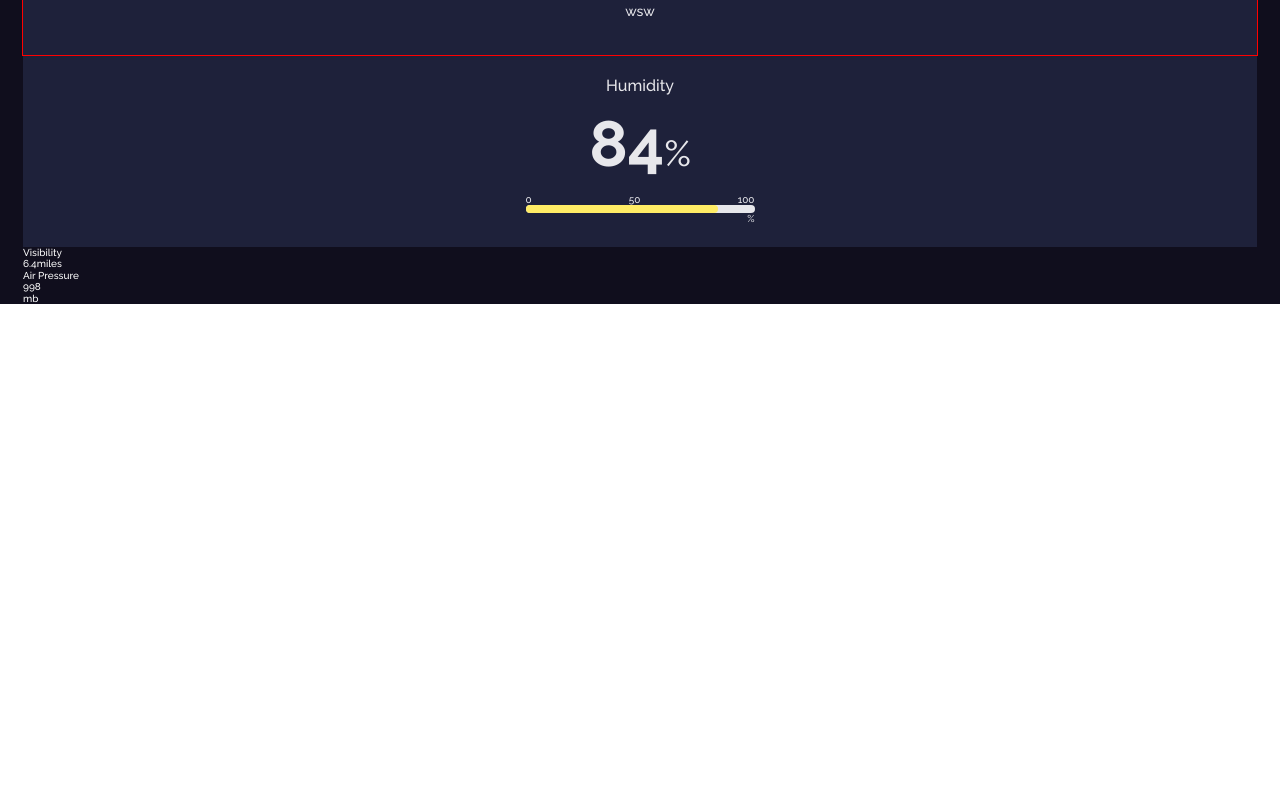
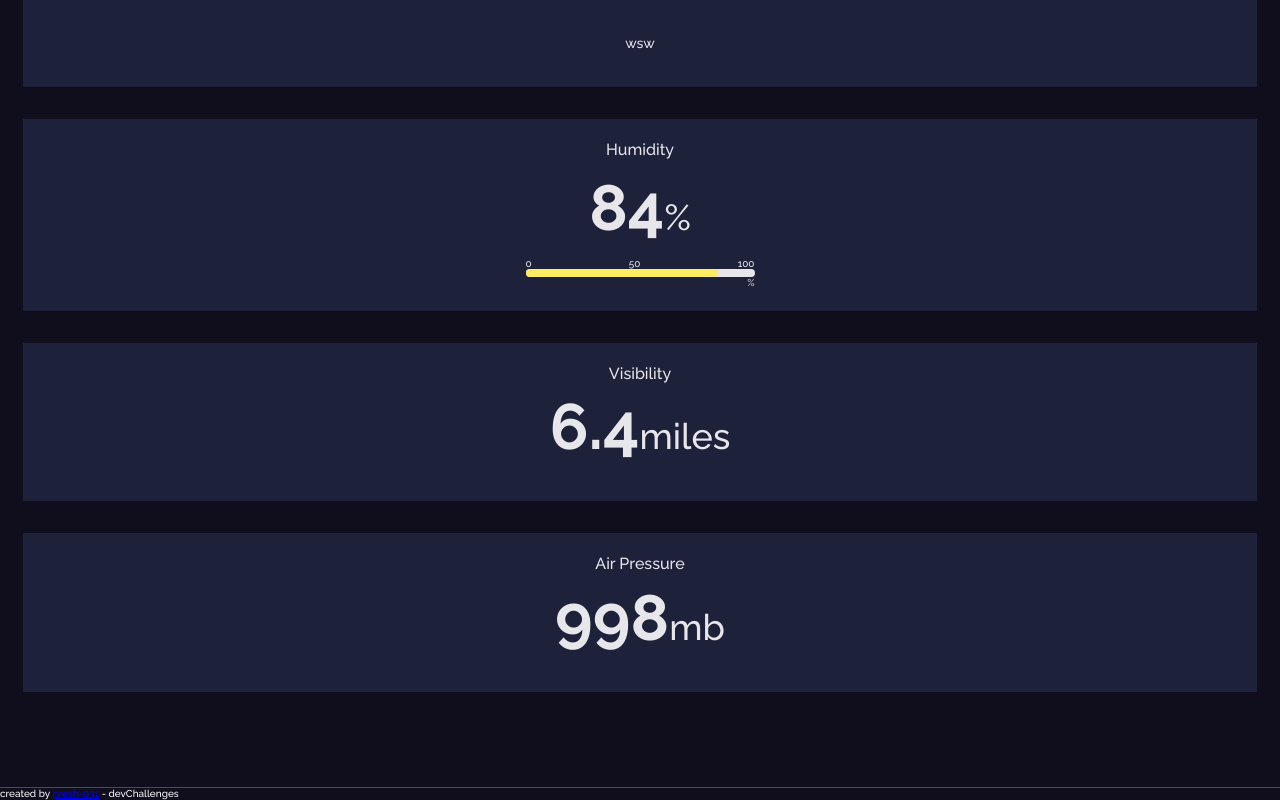
Before and after one commit to presh-031/Weather-App-and-Location-detector, a React (Create React App) app: page / in a window 1280 px wide. Shown: the part 1822-2622 px from the top of the page. Before the commit the page ends 2126 px from the top, so only its background shows below. Built offline with nearby package versions, Linux system fonts and the light colour scheme.

Commit message:
added footer in app

```diff
--- a/src/components/AirPressure/AirPressure.css
+++ b/src/components/AirPressure/AirPressure.css
@@ -0,0 +1,24 @@
+.air-pressure {
+  text-align: center;
+  color: #e7e7eb;
+  background-color: #1e213a;
+  padding: 2.2rem 0 3.7rem 0;
+  /* outline: 1px solid red; */
+}
+.air-pressure p:nth-child(1) {
+  font-weight: 500;
+  font-size: 1.6rem;
+  line-height: 1.878rem;
+  margin-bottom: 0.6rem;
+}
+.air-pressure p:nth-child(2) {
+  /* outline: 1px solid red; */
+  font-weight: 500;
+  font-size: 3.6rem;
+  line-height: 2.226rem;
+}
+.air-pressure-value {
+  font-weight: 700;
+  font-size: 6.4rem;
+  line-height: 7.514rem;
+}
--- a/src/components/AirPressure/AirPressure.jsx
+++ b/src/components/AirPressure/AirPressure.jsx
@@ -1,12 +1,13 @@
 import React from "react";
 
+import "./AirPressure.css";
 const AirPressure = () => {
   return (
-    <div>
+    <div className="air-pressure">
       <p>Air Pressure</p>
       <p>
-        <span>998</span>
-        <p>mb</p>
+        <span className="air-pressure-value">998</span>
+        <span>mb</span>
       </p>
     </div>
   );
--- a/src/components/Main/Main.css
+++ b/src/components/Main/Main.css
@@ -14,10 +14,20 @@
 }
 .highlights-section {
   padding: 0 2.3rem;
-  outline: 1px solid red;
+  /* outline: 1px solid red; */
 }
 .highlights-section > p {
   line-height: 2.818rem;
   font-size: 2.4rem;
   font-weight: 700;
+  margin-bottom: 3.2rem;
 }
+.highlights-section > div {
+  display: grid;
+  grid-template-columns: 1fr;
+  gap: 3.2rem 0;
+}
+.footer {
+  outline: 1px solid red;
+  margin-top: 9.6rem;
+}
--- a/src/components/Main/Main.jsx
+++ b/src/components/Main/Main.jsx
@@ -14,6 +14,7 @@ const Main = () => {
         <Units unit={"&deg;C"} />
         <Units unit={"&deg;F"} />
       </section>
+
       <section className="forecasts-section">
         <Forecast date="Tomorrow" temp="16&deg;C" feels_like="11&deg;C" />
         <Forecast date="Sun, 7 Jun" temp="16&deg;C" feels_like="11&deg;C" />
@@ -21,6 +22,7 @@ const Main = () => {
         <Forecast date="Tue, 9 Jun" temp="16&deg;C" feels_like="11&deg;C" />
         <Forecast date="Wed, 10 Jun" temp="16&deg;C" feels_like="11&deg;C" />
       </section>
+
       <section className="highlights-section">
         <p>Today's Highlights</p>
         <div>
@@ -30,6 +32,11 @@ const Main = () => {
           <AirPressure />
         </div>
       </section>
+      <section className="footer">
+        <p>
+          created by <a href="https://github.com/presh-031">presh-031</a> - devChallenges
+        </p>
+      </section>
     </div>
   );
 };
--- a/src/components/Visibility/Visibility.css
+++ b/src/components/Visibility/Visibility.css
@@ -0,0 +1,24 @@
+.visibility {
+  text-align: center;
+  color: #e7e7eb;
+  background-color: #1e213a;
+  padding: 2.2rem 0 3.7rem 0;
+  /* outline: 1px solid red; */
+}
+.visibility p:nth-child(1) {
+  font-weight: 500;
+  font-size: 1.6rem;
+  line-height: 1.878rem;
+  margin-bottom: 0.6rem;
+}
+.visibility p:nth-child(2) {
+  /* outline: 1px solid red; */
+  font-weight: 500;
+  font-size: 3.6rem;
+  line-height: 2.226rem;
+}
+.visibility-value {
+  font-weight: 700;
+  font-size: 6.4rem;
+  line-height: 7.514rem;
+}
--- a/src/components/Visibility/Visibility.jsx
+++ b/src/components/Visibility/Visibility.jsx
@@ -3,10 +3,10 @@ import React from "react";
 import "./Visibility.css";
 const Visibility = () => {
   return (
-    <div>
+    <div className="visibility">
       <p>Visibility</p>
       <p>
-        <span>6.4</span>
+        <span className="visibility-value">6.4</span>
         <span>miles</span>
       </p>
     </div>
--- a/src/components/WindStatus/WindStatus.css
+++ b/src/components/WindStatus/WindStatus.css
@@ -1,5 +1,5 @@
 .wind-status {
-  outline: 1px solid red;
+  /* outline: 1px solid red; */
   text-align: center;
   background-color: #1e213a;
   color: #e7e7eb;
```
